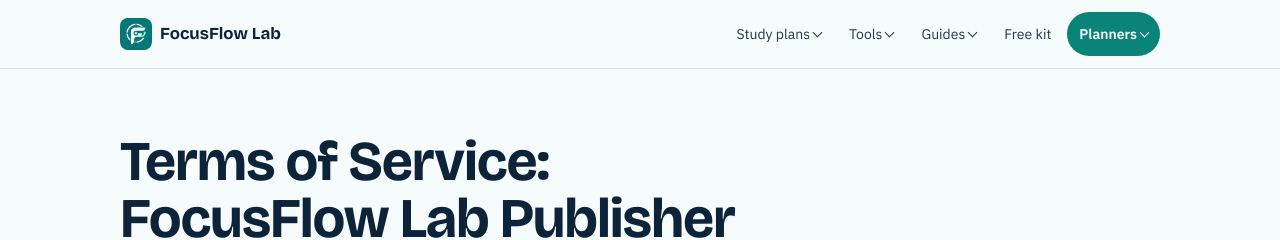
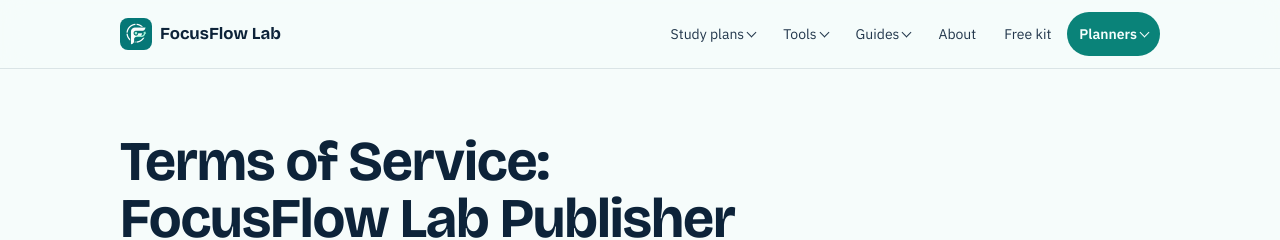
Before and after one commit to focusflowlab/focusflowlab.github.io, a Jekyll site: the page publisher/terms/index.html, which Jekyll copies as it is, in a window 1280 px wide. Shown: the top 240 px of the page. Built offline with Jekyll 4.4.1, drawn with Linux system fonts in a browser that asks for light colours.

Commit message:
About link in the Jekyll head include and publisher pages
Co-Authored-By: Claude Sonnet 5.5 <noreply@anthropic.com>

```diff
--- a/_includes/site-head.html
+++ b/_includes/site-head.html
@@ -121,6 +121,7 @@
           </div>
         </div>
       </div>
+      <a class="nav-link" href="/about/">About</a>
       <a class="nav-link" href="/#free-kit">Free kit</a>
       <div class="nav-item nav-item-cta">
         <a class="nav-trigger nav-cta" href="/planners/" aria-expanded="false" aria-controls="menu-planners">Planners</a>
--- a/publisher/privacy/index.html
+++ b/publisher/privacy/index.html
@@ -147,6 +147,7 @@
           </div>
         </div>
       </div>
+      <a class="nav-link" href="/about/">About</a>
       <a class="nav-link" href="/#free-kit">Free kit</a>
       <div class="nav-item nav-item-cta">
         <a class="nav-trigger nav-cta" href="/planners/" aria-expanded="false" aria-controls="menu-planners">Planners</a>
--- a/publisher/terms/index.html
+++ b/publisher/terms/index.html
@@ -147,6 +147,7 @@
           </div>
         </div>
       </div>
+      <a class="nav-link" href="/about/">About</a>
       <a class="nav-link" href="/#free-kit">Free kit</a>
       <div class="nav-item nav-item-cta">
         <a class="nav-trigger nav-cta" href="/planners/" aria-expanded="false" aria-controls="menu-planners">Planners</a>
```
